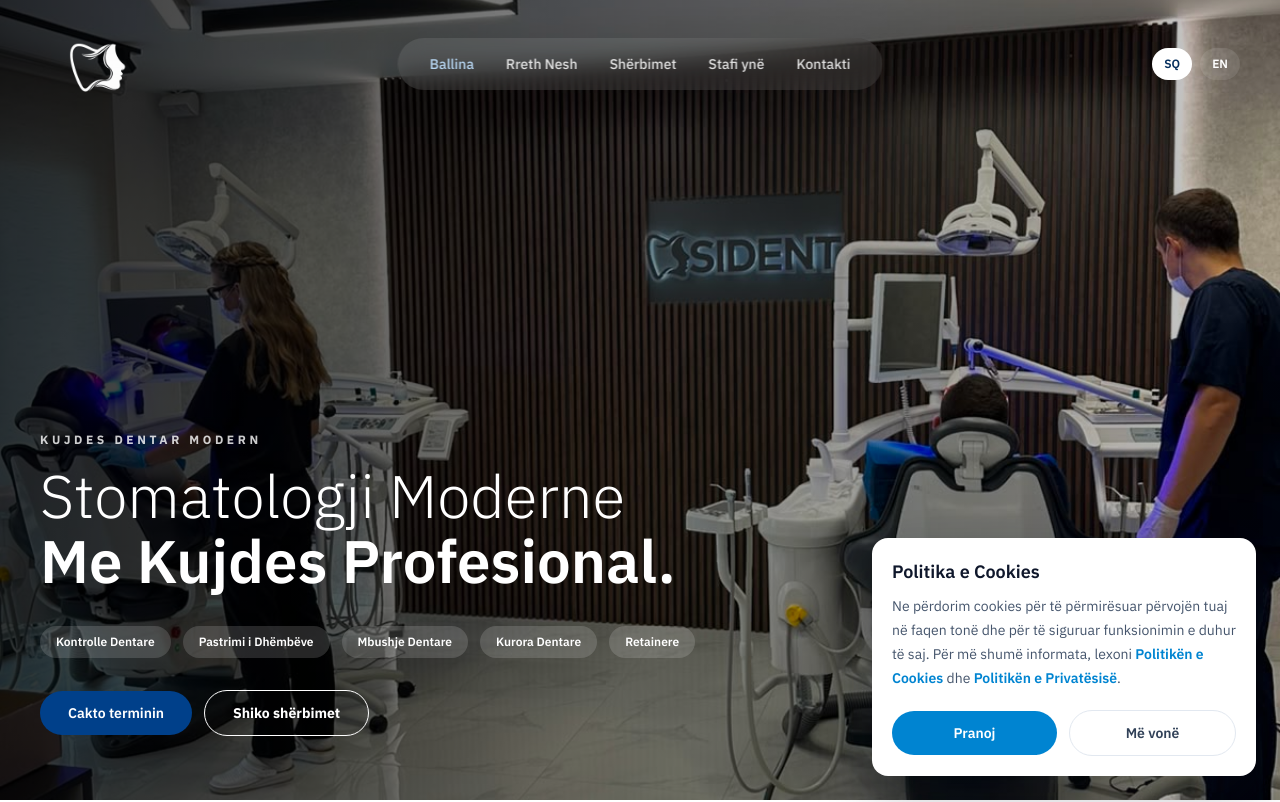
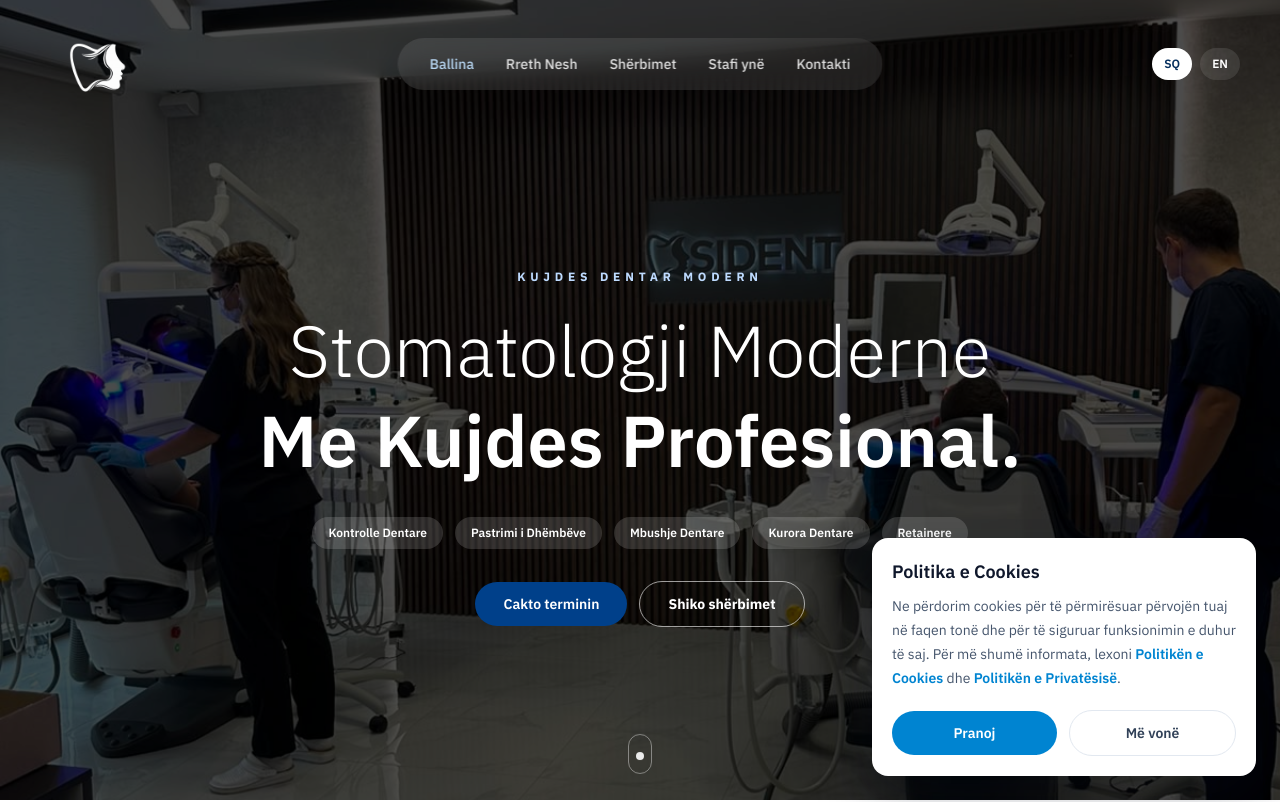
Before and after one commit to LaidaR3/Sident, a Next.js app in the folder dental-clinic/: page / in a window 1280 px wide. Shown: the top 802 px of the page. Built offline with nearby package versions, Linux system fonts and the light colour scheme.

Commit message:
updated hero in home page

```diff
--- /dev/null
+++ b/dental-clinic/components/home/Hero.css
@@ -0,0 +1,64 @@
+.hero-fade-up {
+  opacity: 0;
+  transform: translateY(40px);
+  animation: heroFadeUp 1s ease forwards;
+}
+
+.hero-delay-200 {
+  animation-delay: 0.2s;
+}
+
+.hero-delay-400 {
+  animation-delay: 0.4s;
+}
+
+.hero-delay-600 {
+  animation-delay: 0.6s;
+}
+
+@keyframes heroFadeUp {
+  from {
+    opacity: 0;
+    transform: translateY(40px);
+  }
+
+  to {
+    opacity: 1;
+    transform: translateY(0);
+  }
+}
+
+.hero-scroll {
+  animation: floatMouse 2s ease-in-out infinite;
+}
+
+.hero-scroll div {
+  animation: scrollDot 2s infinite;
+}
+
+@keyframes floatMouse {
+  0%,
+  100% {
+    transform: translateY(0);
+  }
+
+  50% {
+    transform: translateY(6px);
+  }
+}
+
+@keyframes scrollDot {
+  0% {
+    opacity: 0;
+    transform: translateY(0);
+  }
+
+  40% {
+    opacity: 1;
+  }
+
+  100% {
+    opacity: 0;
+    transform: translateY(12px);
+  }
+}
--- a/dental-clinic/components/home/Hero.tsx
+++ b/dental-clinic/components/home/Hero.tsx
@@ -3,12 +3,13 @@
 import Link from "next/link";
 import Image from "next/image";
 import { useLanguage } from "@/context/LanguageContext";
+import "./Hero.css";
 
 const translations = {
   sq: {
     eyebrow: "Kujdes Dentar Modern",
-    title: "Stomatologji Moderne",
-    highlight: "Me Kujdes Profesional.",
+    titleFirst: "Stomatologji Moderne",
+    titleSecond: "Me Kujdes Profesional.",
 
     tags: [
       "Kontrolle Dentare",
@@ -25,8 +26,8 @@ const translations = {
 
   en: {
     eyebrow: "Modern Dental Care",
-    title: "Modern Dentistry",
-    highlight: "With Professional Care.",
+    titleFirst: "Modern Dentistry",
+    titleSecond: "With Professional Care.",
 
     tags: [
       "Dental Checkups",
@@ -47,32 +48,37 @@ export default function Hero() {
   const t = translations[language];
 
   return (
-    <section className="relative overflow-x-hidden">
-      <div className="relative min-h-[100dvh] w-full max-w-full overflow-hidden bg-black text-white">
+    <section className="relative flex min-h-[100dvh] items-center justify-center overflow-hidden px-5 text-center text-white md:px-10">
+      {/* Background image */}
       <Image
         src="/images/img18.jpg"
         alt={t.alt}
         fill
         priority
         sizes="100vw"
-          className="object-cover object-[58%_center] sm:object-[55%_center] md:object-center"
+        className="object-cover object-[58%_center] md:object-center"
       />
 
-        <div className="absolute inset-0 bg-gradient-to-b from-black/55 via-black/30 to-black/85 md:bg-gradient-to-r md:from-black/80 md:via-black/45 md:to-black/20" />
+      {/* Overlay */}
+      <div className="absolute inset-0 bg-black/70" />
 
-        <div className="relative z-20 flex min-h-[100dvh] w-full max-w-full items-end overflow-hidden px-5 pb-12 pt-24 md:px-10 md:pb-16 md:pt-28">
-          <div className="w-full max-w-4xl animate-fade-up">
-            <p className="mb-3 text-[9px] font-bold uppercase tracking-[0.28em] text-white/80 sm:text-[10px] md:mb-4 md:text-xs md:tracking-[0.3em]">
+      {/* Content */}
+      <div className="relative z-10 mx-auto w-full max-w-5xl pt-20 md:pt-24">
+        <p className="hero-fade-up mb-5 text-[10px] font-bold uppercase tracking-[0.4em] text-blue-200 md:text-xs">
           {t.eyebrow}
         </p>
 
-            <h1 className="max-w-3xl text-[34px] font-light leading-[1.08] sm:text-5xl md:text-6xl">
-              {t.title}
+        <h1 className="hero-fade-up hero-delay-200 text-4xl font-light leading-tight sm:text-5xl md:text-7xl">
+          {t.titleFirst}
           <br />
-              <span className="font-semibold">{t.highlight}</span>
+
+          <span className="font-semibold">
+            {t.titleSecond}
+          </span>
         </h1>
 
-            <div className="mt-5 flex flex-wrap gap-2 md:mt-8 md:gap-3">
+        {/* Tags */}
+        <div className="hero-fade-up hero-delay-400 mx-auto mt-8 flex max-w-3xl flex-wrap justify-center gap-2 md:gap-3">
           {t.tags.map((tag) => (
             <span
               key={tag}
@@ -83,7 +89,8 @@ export default function Hero() {
           ))}
         </div>
 
-            <div className="mt-6 flex flex-col gap-3 sm:mt-8 sm:flex-row sm:flex-wrap sm:items-center">
+        {/* Buttons */}
+        <div className="hero-fade-up hero-delay-600 mt-8 flex flex-col justify-center gap-3 sm:flex-row sm:items-center">
           <Link
             href="/contact"
             className="inline-flex w-full justify-center rounded-full bg-[#00408a] px-7 py-3 text-sm font-semibold text-white transition-all duration-300 active:scale-[0.98] active:bg-[#0056b8] sm:w-auto md:hover:-translate-y-1 md:hover:bg-[#0056b8]"
@@ -93,12 +100,17 @@ export default function Hero() {
 
           <Link
             href="/services"
-                className="inline-flex w-full justify-center rounded-full border border-white px-7 py-3 text-sm font-bold text-white transition-all duration-300 active:scale-[0.98] active:bg-white active:text-sky-900 sm:w-auto md:hover:-translate-y-1 md:hover:bg-white md:hover:text-sky-900"
+            className="inline-flex w-full justify-center rounded-full border border-white/60 px-7 py-3 text-sm font-bold text-white transition-all duration-300 active:scale-[0.98] active:bg-white active:text-[#052f5e] sm:w-auto md:hover:-translate-y-1 md:hover:bg-white md:hover:text-[#052f5e]"
           >
             {t.services}
           </Link>
         </div>
       </div>
+
+      {/* Scroll indicator */}
+      <div className="absolute bottom-8 left-1/2 z-10 -translate-x-1/2">
+        <div className="hero-scroll flex h-10 w-6 justify-center rounded-full border border-white/40">
+          <div className="mt-2 h-2 w-2 rounded-full bg-white" />
         </div>
       </div>
     </section>
```
Lines whose indentation alone changed are shown as unchanged.
